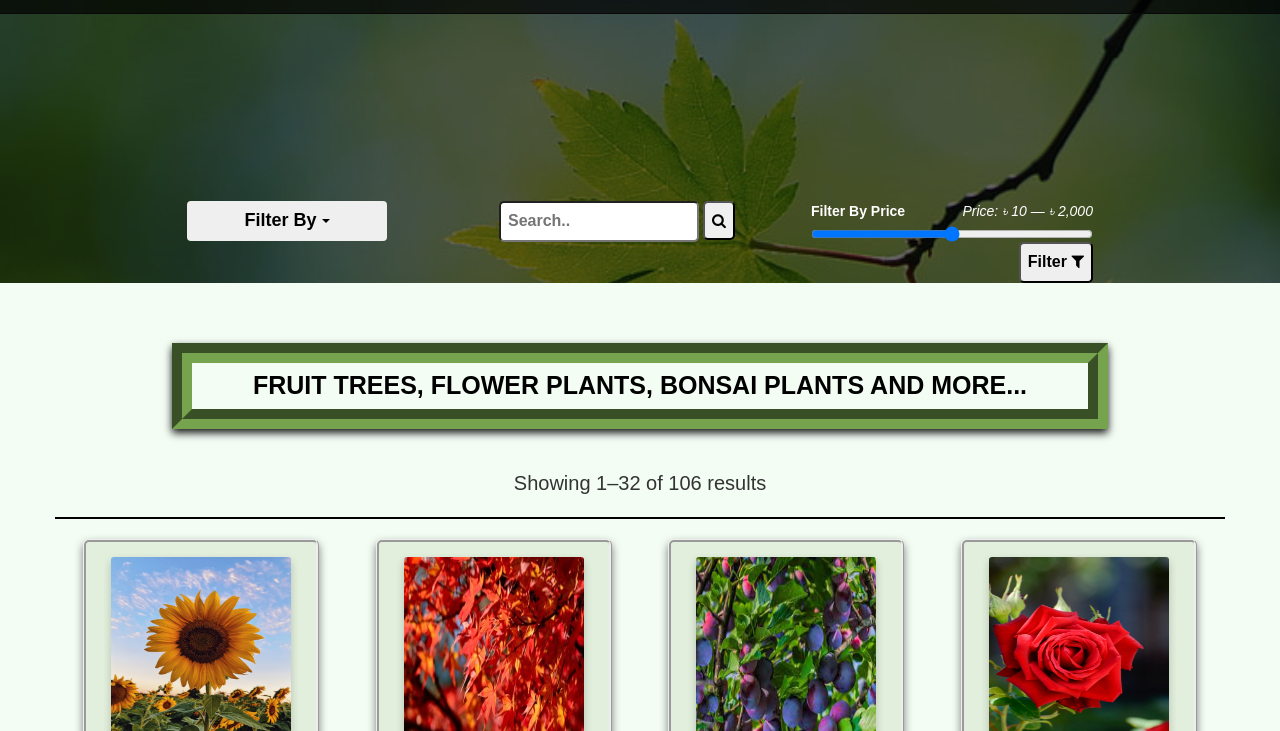
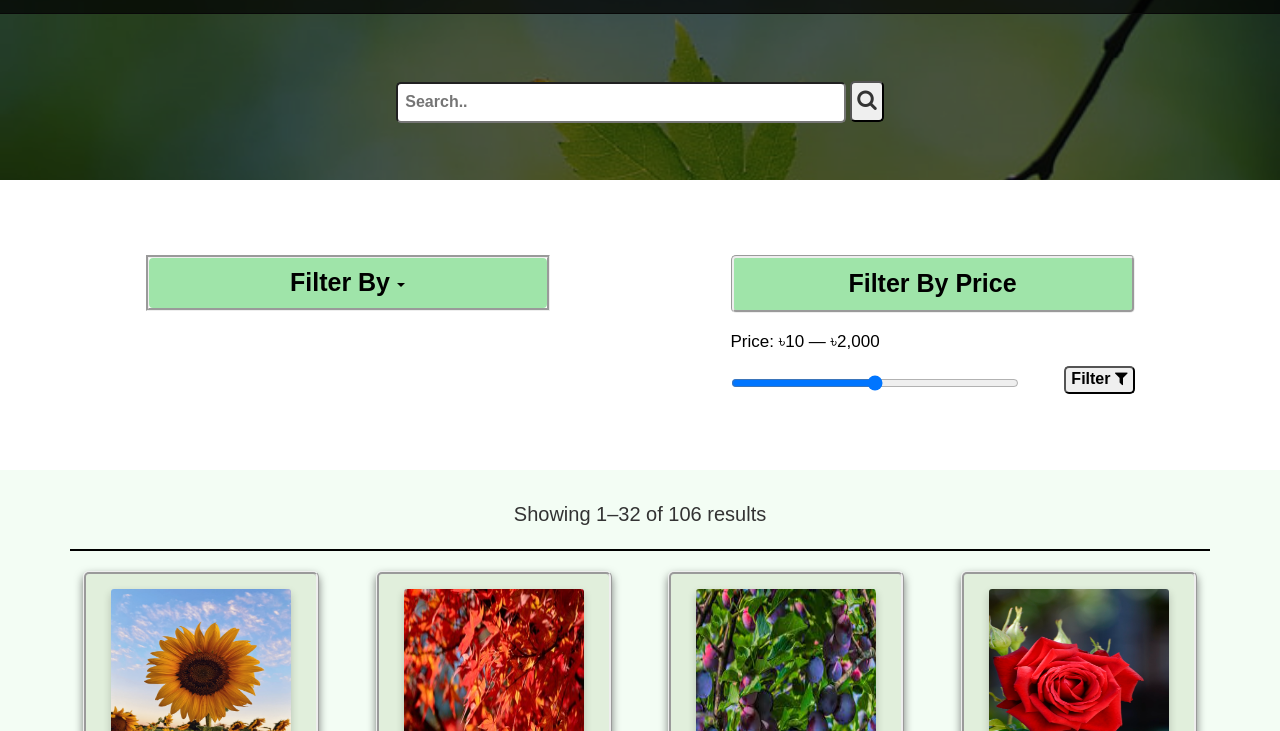
Before and after one commit to mahisamaliha/earthly_delights, a plain HTML site: page market.html in a window 1280 px wide. Shown: the part 69-800 px from the top of the page. Drawn offline with nearby package versions, Linux system fonts and the light colour scheme.

Commit message:
first commit

```diff
--- a/market.html
+++ b/market.html
@@ -56,38 +56,9 @@
                 <div style="height: 100%px;">
                     <div>
                         <div class="container">
-                            <div class="row">
-                                <div class="Mmargin">
-                                    <div class="col-lg-4 col-md-4 col-sm-4">
-                                        <div class="Mpadding dropdown">
-                                            <button class="MDropdownbtn btn btn-dark dropdown-toggle" style="font-size:18px ;font-weight: bolder;" type="button" data-toggle="dropdown">Filter By
-                                            <span class="caret"></span></button>
-                                            <ul class="dropdown-menu">
-                                                <li><a href="#">Fruit</a></li>
-                                                <li><a href="#">Flower</a></li>
-                                                <li><a href="#">Bonsai</a></li>
-                                                <li><a href="#">Evergreen</a></li>
-                                            </ul>
-                                        </div>
-                                    </div>
-
-                                    <div class="col-lg-4 col-md-4 col-sm-4">
-                                        <div class="Mpadding">
-                                            <input class="search" type="text" placeholder="Search.." style="font-size:16px ;font-weight:bold">
-                                            <button  class="searchbtn" style="font-size:15px ;font-weight:bold"><i class="fa fa-search"></i></a></button>
-                                        </div>
-                                    </div>
-
-                                    <div class="col-lg-4 col-md-4 col-sm-4">
-                                        <div class="Mpadding">
-                                            <label for="customRange1" class="form-label" style="color: white;font-size:14px ;font-weight:bold">Filter By Price </label>
-                                            <i style="color: white; float: right;">Price: ৳ 10 — ৳ 2,000</i>
-                                            <input type="range" class="form-range"  id="customRange1">
-                                            <button  class="searchbtn" style="font-size:16px ;font-weight:bold; float: right;">Filter <i class="fa fa-filter"></i></button>
-                                        </div>
-                                    </div>
-                                </div>
-
+                            <div class="Msearch">
+                                <input class="search" type="text" placeholder="Search.." style="font-size:16px ;font-weight:bold">
+                                <button  class="searchbtn" style="font-size:21px ;font-weight:bold"><i class="fa fa-search"></i></a></button>
                             </div>
                         </div>
                     </div>
@@ -95,6 +66,46 @@
             </div>
         </div>
     </div>
+
+    <div>
+        <div class="container">
+            <div class="row">
+                <div class="col-lg-6 col-md-6 col-sm-6 col-xs-12">
+                    <h2 class="containerHeader3">
+                        <div class="dropdown" style="border-style: groove;">
+                            <button class="Mdropdown btn btn-dark dropdown-toggle" style="font-size:25px ;font-weight: bolder;" type="button" data-toggle="dropdown">Filter By
+                            <span class="caret"></span></button>
+                            <ul class="dropdown-menu">
+                                <li style="width:300px ; font-size: 23px;"><a href="#">Fruit</a></li>
+                                <li style="font-size: 25px;"><a href="#">Flower</a></li>
+                                <li style="font-size: 25px;"><a href="#">Bonsai</a></li>
+                                <li style="font-size: 25px;"><a href="#">Evergreen</a></li>
+                            </ul>
+                        </div>
+                    </h2>
+
+                </div>
+
+                <div class="col-lg-6 col-md-6 col-sm-6 col-xs-12">
+                    <h2 class="containerHeader3">
+                        <div>
+                            <p class ="MFilter" style="color: black;font-size: 25px ;font-weight:bold">Filter By Price </p>
+                            <p style="color: black; font-size: 17px; float: left;">Price: ৳10 — ৳2,000</p><br>
+                            <div class="filterRange">
+                                <div>
+                                    <input type="range" class="form-range"  id="customRange1" style="width: 100%; margin-top: 3%;">
+                                </div>
+                                <div>
+                                    <button  class="searchbtn" style="font-size:16px ;font-weight:bold; float: right;">Filter <i class="fa fa-filter"></i></button>
+                                </div>
+                            </div>
+                        </div>
+                    </h2>
+                </div>
+            </div>
+        </div>
+    </div>
+
 
     <!---MARKET SECOND CONTAINER-->
 
@@ -105,13 +116,11 @@
 
             <!-----HEADLINE----->
 
-            <div>
-                <p class="headline" style="font-size: 25px; font-weight:bolder">FRUIT TREES, FLOWER PLANTS, BONSAI PLANTS AND MORE...</p>
-            </div>
-
-            <div>
-                <p style="text-align: center; padding-top:30px ; font-size: 20px;">Showing 1–32 of 106 results</p>
-                <hr class="hr">
+            <div class="container">
+                <div>
+                    <p style="text-align: center; padding-top:30px ; font-size: 20px;">Showing 1–32 of 106 results</p>
+                    <hr class="hr">
+                </div>
             </div>
 
             <!-----TREES----->
--- a/style.css
+++ b/style.css
@@ -214,29 +214,57 @@
     background-attachment: fixed;
     background-image: url(wallGMaple.jpg);
 }
-.Mmargin{
-    margin-top:260px;
-    margin-left:10%;
-    margin-right:10%;
-    padding-bottom:5%;
-}
-.MDropdownbtn{
-    width: 200px;
-    color: #000;
-    font-weight: bolder;
+.Msearch{
+    margin-top: 150px;
+    margin-bottom: 5%;
+    text-align: center;
 }
 .search{
+    width: 450px;
     padding: 7px;
     border-radius: 5px;
-    width: 200px;
 }
 .searchbtn{
-    padding: 7px;
+    padding-top: 2px;
+    padding-bottom: 5px;
+    padding-left: 5px;
+    padding-right: 5px;
     border-radius: 5px;
-    color: #000;
 }
-.Mpadding{
-    padding-top: 10px;
+
+/*------- SECOND CONTAINER ----------*/
+
+.MCenter{
+    padding: 30px;
+    text-align: center;
+}
+.Mdropdown{
+    width: 100%;
+    border-radius: 15px;
+    background-color: rgb(159, 228, 169);
+}
+.MFilter{
+    padding: 12px;
+    margin-bottom: 20px;
+    width: 100%;
+    border-radius: 5px;
+    border-style: groove;
+    background-color: rgb(159, 228, 169);
+}
+.filterRange{
+    display: grid;
+    grid-template-columns: 5fr 2fr;
+}
+.containerHeader3{
+    padding: 20px;
+    margin-top: 10%;
+    margin-bottom: 10%;
+    margin-left: 10%;
+    margin-right: 10%;
+    display: block;
+    text-align: center;
+    border-radius: 10px;
+    color: black;
 }
 
 /*------- HEADLINE ----------*/
@@ -275,6 +303,7 @@
 .checked {
     color: orange;
   }
+
 .Mfooter{
     padding-top: 15px;
     padding-bottom: 15px;
```
